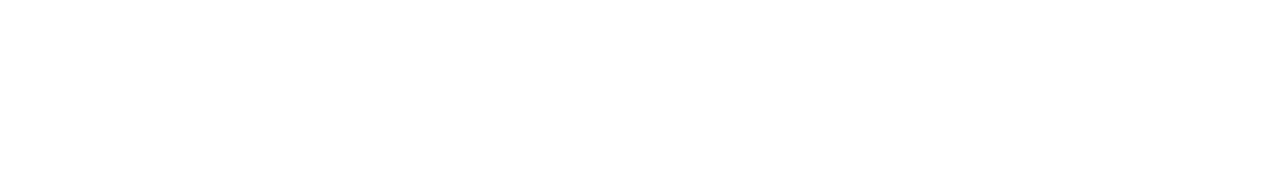
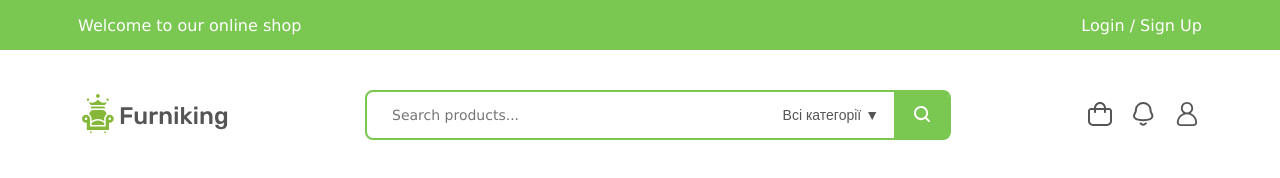
Before and after one commit to ggenka/Furniking, a website: page index.html in a window 1280 px wide. Drawn offline with Linux system fonts and the light colour scheme.

Commit message:
added header

```diff
--- a/css/reset.css
+++ b/css/reset.css
@@ -0,0 +1,61 @@
+html{
+    scroll-behavior: smooth;
+}
+
+a{
+    text-decoration: none;
+    color: inherit;
+    cursor: pointer;
+    outline: none;
+}
+
+h1, h2, h3, h4, h5, h6, p{
+    margin: 0;
+    padding: 0;
+    border: 0;
+    outline: 0;
+}
+
+ul, ol, dl, dt, dd {
+    margin: 0;
+    padding: 0;
+    border: 0;
+    outline: 0;
+    list-style: none;
+    font-weight: normal;
+}
+
+input, textarea, select, button {
+    font-family: inherit;
+    font-size: inherit;
+    line-height: inherit;
+    color: inherit;
+    margin: 0;
+    padding: 0;
+    border: 0;
+    outline: 0;
+    cursor: pointer;
+}
+
+p, blockquote, pre, a, abbr, acronym {
+    font-family: inherit;
+    font-size: inherit;
+    line-height: inherit;
+    color: inherit;
+    margin: 0;
+    padding: 0;
+    border: 0;
+    outline: 0;
+}
+
+option{
+    font-family: inherit;
+    font-size: inherit;
+    line-height: inherit;
+    color: inherit;
+    margin: 0;
+    padding: 0;
+    border: 0;
+    outline: 0;
+    cursor: pointer;
+}
--- a/css/style.css
+++ b/css/style.css
@@ -0,0 +1,169 @@
+
+body {
+    width: 100%;
+    display: flex;
+    flex-direction: column;
+    align-items: center;
+    font-family: Verdana, Geneva, Tahoma, sans-serif;
+    font-size: 14px;
+    margin: 0;
+    padding: 0;
+    color: #fff;
+}
+
+input{
+    font-weight: 400;
+    font-size: 14px;
+    color: #b0b0b0;
+}
+
+.header__top {
+    width: 100%;
+    height: 50px;
+    display: flex;
+    align-items: center;
+    justify-content: center;
+    flex-direction: revert-layer;
+    gap: 780px;
+    background: #7ac751;
+    margin-bottom: 40px;
+
+    .header__welcome{
+        font-weight: 400;
+        font-size: 16px;
+        color: #fff;
+    }
+
+    .header__controls{
+        font-weight: 400;
+        font-size: 16px;
+        color: #fff;
+    }
+
+}
+
+header {
+    width: 100%;
+    max-width: 1440px;
+    display: flex;
+    flex-direction: column;
+    align-items: center;
+    justify-content: center;
+    padding: 0 10px;
+}
+
+.header__bottom {
+    width: 100%;
+    max-width: 1117px;
+    display: flex;
+    align-items: center;
+    justify-content: space-between;
+
+
+    .search-bar {
+        width: 582px;
+        height: 46px;
+        display: flex;
+        align-items: center;
+        flex-direction: row-reverse;
+        justify-content: space-between;
+        border: 2px solid #7ac751;
+        border-radius: 8px;
+
+        .search-bar__button {
+            width: 55px;
+            height: 48px;
+            border-radius: 0 7px 6px 0;
+            background: #7ac751;
+        }
+
+        .search-bar__input {
+            margin-left: 25px;
+        }
+
+
+
+
+    }
+
+    .header__icons {
+        display: flex;
+        gap: 21px;
+    }
+
+}
+
+.search-bar__group{
+    display: flex;
+    align-items: center;
+    justify-content: center;
+    flex-direction: row;
+}
+
+/* Основний контейнер */
+.dropdown-menu {
+    font-family: Arial, sans-serif;
+    position: relative; /* Важливо для позиціонування випадаючого контенту */
+
+}
+
+.dropdown-menu__list {
+    list-style: none;
+    padding: 0;
+    margin: 0;
+    font-weight: 400;
+    font-size: 14px;
+    color: #555;
+}
+
+/* Елемент, що викликає випадаюче меню */
+.dropdown-menu__toggle {
+    display: inline-block;
+}
+
+.dropdown-menu__link {
+    display: block;
+    padding: 10px 15px;
+    text-decoration: none;
+    border-radius: 5px;
+}
+
+
+
+/* Контейнер випадаючого контенту */
+.dropdown-menu__content {
+    list-style: none;
+    padding: 0;
+    margin: 0;
+
+    /* Ключові стилі для випадаючого меню */
+    display: none; /* Приховуємо за замовчуванням */
+    position: absolute; /* Позиціонуємо відносно .dropdown-menu__toggle */
+    background-color: #f9f9f9;
+    min-width: 160px;
+    box-shadow: 0px 8px 16px 0px rgba(0,0,0,0.4);
+    z-index: 1;
+    top: 100%; /* Розміщуємо під початковим елементом */
+    left: 0;
+    border-radius: 5px;
+}
+
+/* Стиль для елементів всередині випадаючого меню */
+.dropdown-menu__content-item a {
+    color: black;
+    padding: 12px 16px;
+    text-decoration: none;
+    display: block;
+    white-space: nowrap; /* Запобігає перенесенню тексту */
+    transition: background 0.9s ease-out ;
+    border-radius: 4px;
+}
+
+.dropdown-menu__content-item a:hover {
+    background:  #7ac751;
+}
+
+/* Правило, яке показує випадаюче меню при наведенні */
+.dropdown-menu__toggle:hover .dropdown-menu__content {
+    display: block; /* Робимо видимим */
+}
--- a/index.html
+++ b/index.html
@@ -3,9 +3,61 @@
 <head>
     <meta charset="UTF-8">
     <title>Furniking</title>
+    <link rel="stylesheet" href="./css/reset.css">
+    <link rel="stylesheet" href="./css/style.css">
+
 </head>
 <body>
 
+
+    <div class="header__top">
+        <p class="header__welcome">Welcome to our online shop</p>
+        <div class="header__controls">
+            <a href="/login" class="auth-link">Login</a>
+            <span class="auth-separator">/</span>
+            <a href="/signup" class="auth-link">Sign Up</a>
+        </div>
+    </div>
+
+   <header class="header">
+
+       <div class="header__bottom">
+
+           <a href="" class="header__bottom-logo-link">
+               <img class="header__bottom-logo" src="./images/Logo.svg" alt="">
+           </a>
+
+           <form class="search-bar">
+               <div class="search-bar__group">
+
+                   <nav class="dropdown-menu">
+                       <ul class="dropdown-menu__list">
+                           <li class="dropdown-menu__item dropdown-menu__toggle">
+                               <a href="#" class="dropdown-menu__link">Всі категорії ▼</a>
+
+                               <ul class="dropdown-menu__content">
+                                   <li class="dropdown-menu__content-item"><a href="" class="dropdown-menu__content-link">New Arrivals</a></li>
+                                   <li class="dropdown-menu__content-item"><a href="" class="dropdown-menu__content-link">Hot Sale</a></li>
+                                   <li class="dropdown-menu__content-item"><a href="" class="dropdown-menu__content-link">Furniture</a></li>
+                                   <li class="dropdown-menu__content-item"><a href="" class="dropdown-menu__content-link">Table</a></li>
+                               </ul>
+                           </li>
+                       </ul>
+                   </nav>
+
+                   <button type="submit" class="search-bar__button"><img src="./images/search.svg" alt="" class="search-bar__button-img"> </button>
+               </div>
+
+               <input type="text" class="search-bar__input" placeholder="Search products..." />
+           </form>
+
+           <div class="header__icons">
+               <a href="/cart" class="icon icon--cart"> <img src="./images/shop.svg" alt="" class="header__icons-img"> </a>
+               <a href="/account" class="icon icon--user"> <img src="./images/Notification.svg" alt="" class="header__icons-img"> </a>
+               <a href="/notifications" class="icon icon--bell"> <img src="./images/avatar.svg" alt="" class="header__icons-img"> </a>
+           </div>
+       </div>
+   </header>
 
 
 
```
Also changed, not shown: images/Logo.svg (added), images/Notification.svg (added), images/avatar.svg (added), images/search.svg (added), images/shop.svg (added).
